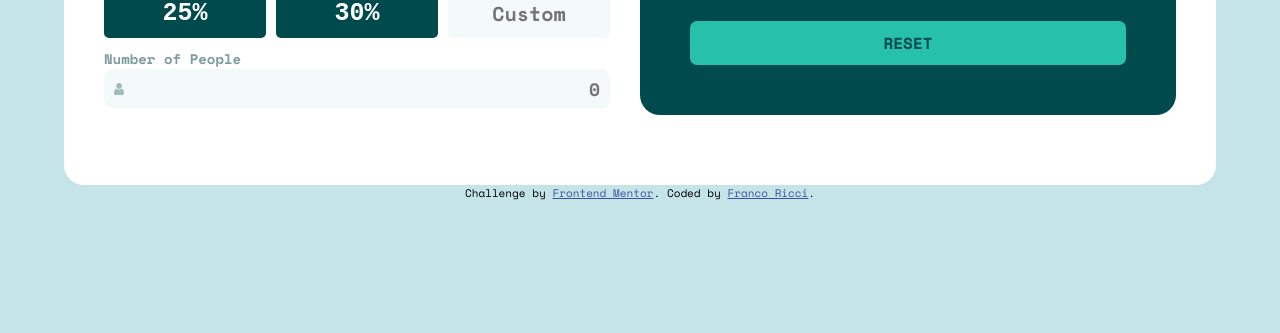
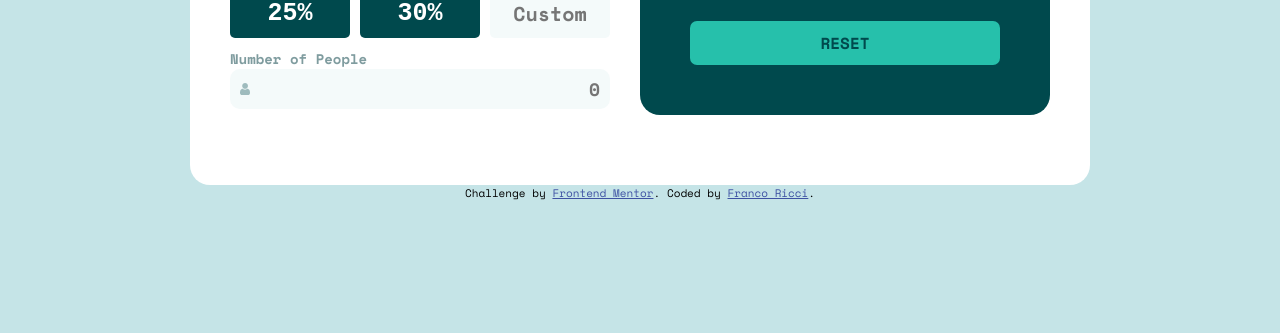
Before and after one commit to Franco-Ricci/tip-calculator, a plain HTML site: page index.html in a window 1280 px wide. Shown: the part 467-800 px from the top of the page. Drawn offline with nearby package versions, Linux system fonts and the light colour scheme.

Commit message:
added max-width

```diff
--- a/css/style.css
+++ b/css/style.css
@@ -35,7 +35,7 @@ body {
 .main__container {
   display: flex;
   justify-content: center;
-  width: 90%;
+  max-width: 900px;
   margin: auto;
   background-color: var(--White);
   flex-direction: row;
```
